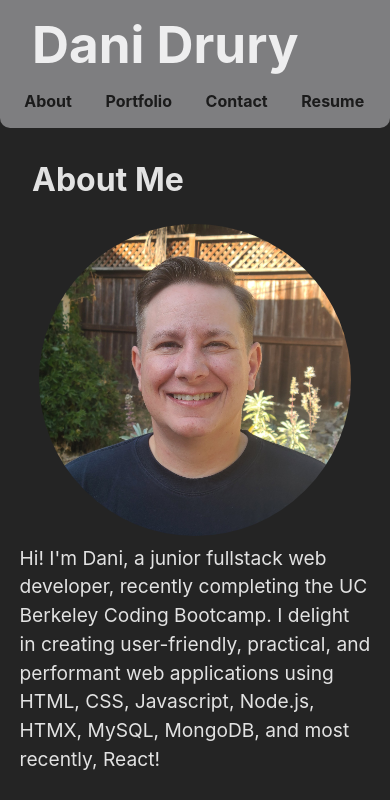
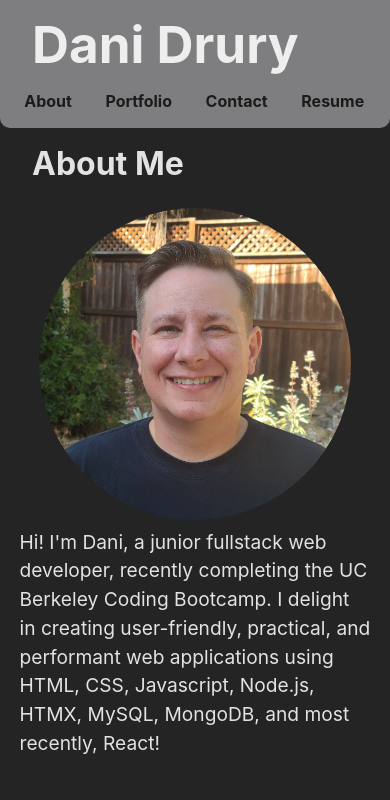
Before and after one commit to DaniDrury/portfolio-project, a React (Vite) app: page / in a window 390 px wide. Shown: the top 800 px of the page. Built offline with nearby package versions, Linux system fonts and the light colour scheme.

Commit message:
mobile design edited - y-margin of main section lessened

```diff
--- a/src/components/Page/index.jsx
+++ b/src/components/Page/index.jsx
@@ -13,7 +13,7 @@ export default function Page({ currentPage }) {
   }, [currentPage]);
 
   return (
-    <section className='my-3'>
+    <section className='my-2'>
       <h2>{capitalizeFirstLetter(currentPage) || 'About Me'}</h2>
       <div>
         <Outlet />
--- a/src/index.css
+++ b/src/index.css
@@ -109,9 +109,9 @@ button:focus-visible {
   margin: 2rem 0;
 }
 
-.my-3 {
+/* .my-3 {
   margin: 3rem 0;
-}
+} */
 
 /* @media (prefers-color-scheme: light) {
   :root {
```
